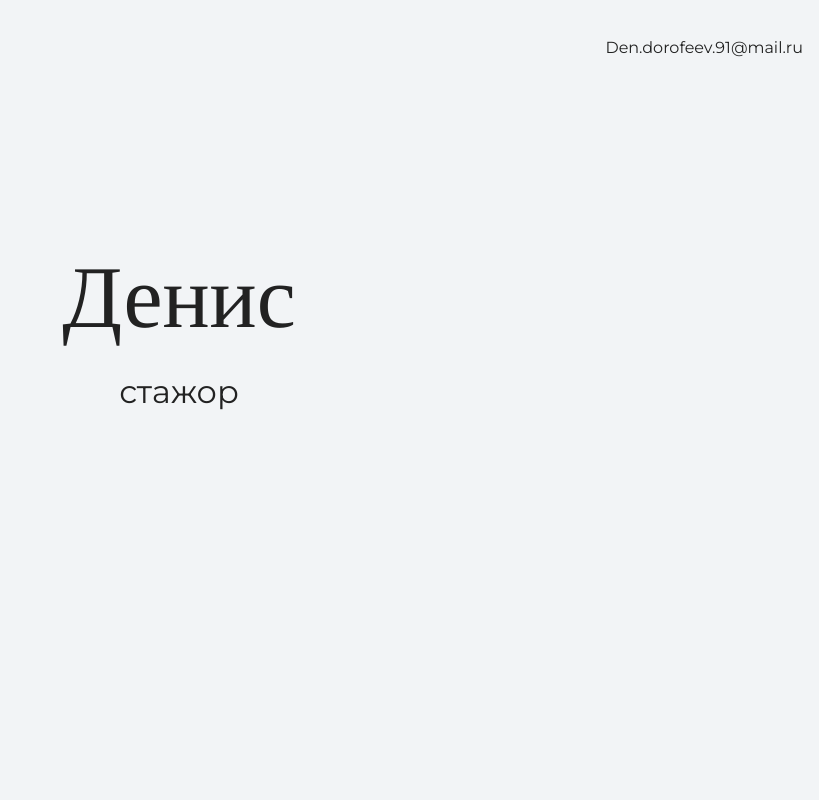
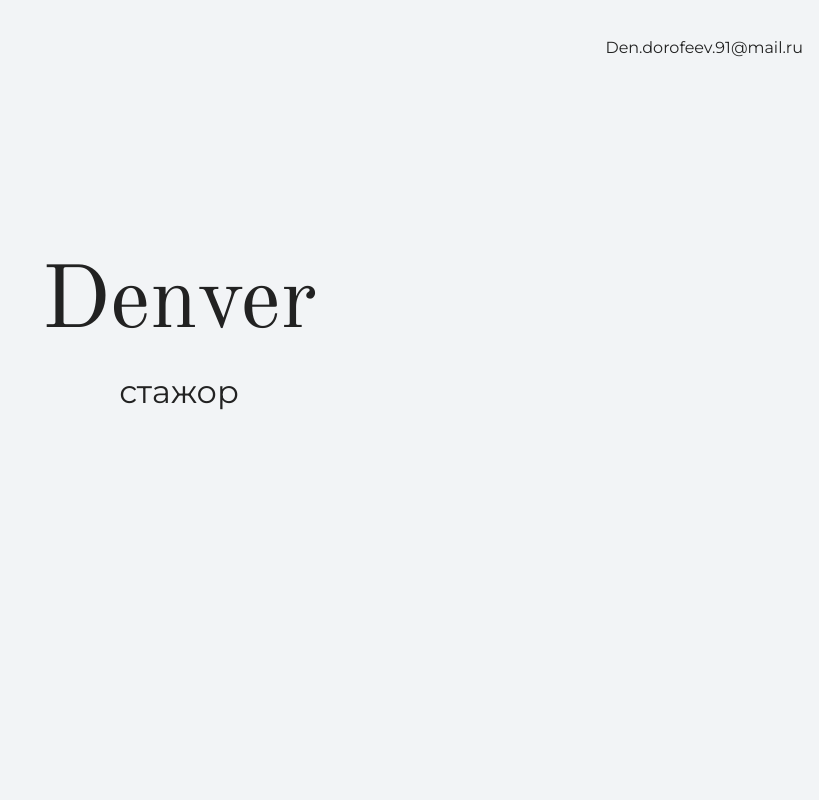
Before and after one commit to Denver-gooch/Stajor, a plain HTML site: page index.html in a window 1280 px wide. Shown: the top 800 px of the page, without its empty margins (461-1280 px from the left). Drawn offline with nearby package versions, Linux system fonts and the light colour scheme.

Commit message:
Add files via upload

```diff
--- a/index.html
+++ b/index.html
@@ -14,7 +14,7 @@
 
     <section class="hero-image">
         <div class="container">
-      <h1 class="heading">Денис</h1>
+      <h1 class="heading">Denver</h1>
         <p>стажор</p>
         </div>
     </section>
```
